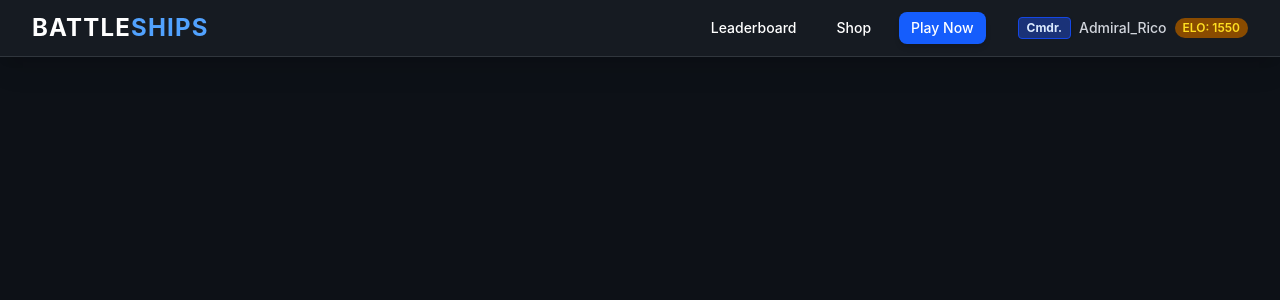
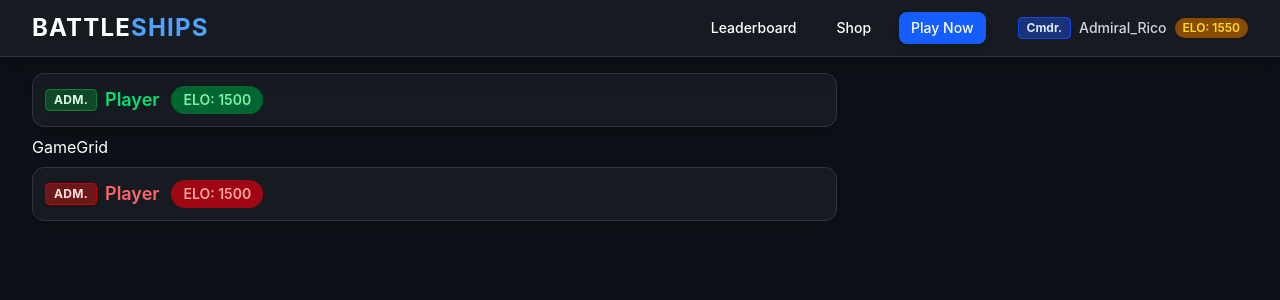
Before and after one commit to XggXWolf/Battleships, a React (Vite) app in the folder client/: page / in a window 1280 px wide. Shown: the top 300 px of the page. Built offline with nearby package versions, Linux system fonts and the light colour scheme.

Commit message:
Start main page, add game player info panels

```diff
--- /dev/null
+++ b/client/src/Components/GamePanel/GameGrid.tsx
@@ -0,0 +1,3 @@
+export default function GameGrid() {
+    return <div>GameGrid</div>;
+}
--- /dev/null
+++ b/client/src/Components/GamePanel/GamePanel.tsx
@@ -0,0 +1,12 @@
+import GameGrid from "./GameGrid";
+import PlayerInfo from "./PlayerInfo";
+
+export default function GamePanel() {
+    return (
+        <div className="lg:col-span-2 flex flex-col space-y-2 h-full justify-center">
+            <PlayerInfo type="player" />
+            <GameGrid />
+            <PlayerInfo type="opponent" />
+        </div>
+    );
+}
--- /dev/null
+++ b/client/src/Components/GamePanel/PlayerInfo.tsx
@@ -0,0 +1,38 @@
+import truncateRank from "../../util/truncateRank";
+
+interface PlayerInfoProps {
+    type: "player" | "opponent";
+}
+
+const tempUser = {
+    username: "Player",
+    rank: "Admiral",
+    elo: 1500,
+};
+
+export default function PlayerInfo({ type }: PlayerInfoProps) {
+    return (
+        <div className="bg-primary p-3 rounded-xl shadow-lg border border-color-border shrink-0">
+            <div className="flex items-center justify-between flex-wrap gap-2">
+                <div className="flex items-center space-x-3">
+                    <span
+                        className={`text-lg font-semibold flex items-center whitespace-nowrap ${type === "player" ? "text-green-400" : "text-red-400"}`}
+                    >
+                        <span
+                            className={` text-xs font-bold px-2 py-0.5 rounded border uppercase tracking-wide mr-2 shadow-sm ${type === "player" ? "bg-green-900/80 text-green-100 border-green-700" : "bg-red-900/80 text-red-100 border-red-700"} `}
+                        >
+                            {truncateRank(tempUser.rank)}
+                        </span>
+                        {tempUser.username}
+                    </span>
+
+                    <span
+                        className={`text-sm font-semibold px-3 py-1 rounded-full whitespace-nowrap ${type === "player" ? "bg-green-800 text-green-300" : "bg-red-800 text-red-300"}`}
+                    >
+                        ELO: {tempUser.elo}
+                    </span>
+                </div>
+            </div>
+        </div>
+    );
+}
--- a/client/src/Pages/Main/Main.tsx
+++ b/client/src/Pages/Main/Main.tsx
@@ -1,5 +1,13 @@
+import GamePanel from "../../Components/GamePanel/GamePanel";
+
 function Main() {
-    return <></>;
+    return (
+        <main className="container mx-auto px-4 sm:px-6 lg:px-8 py-4 grow overflow-y-auto">
+            <div className="grid grid-cols-1 lg:grid-cols-3 gap-4 h-full">
+                <GamePanel></GamePanel>
+            </div>
+        </main>
+    );
 }
 
 export default Main;
```
